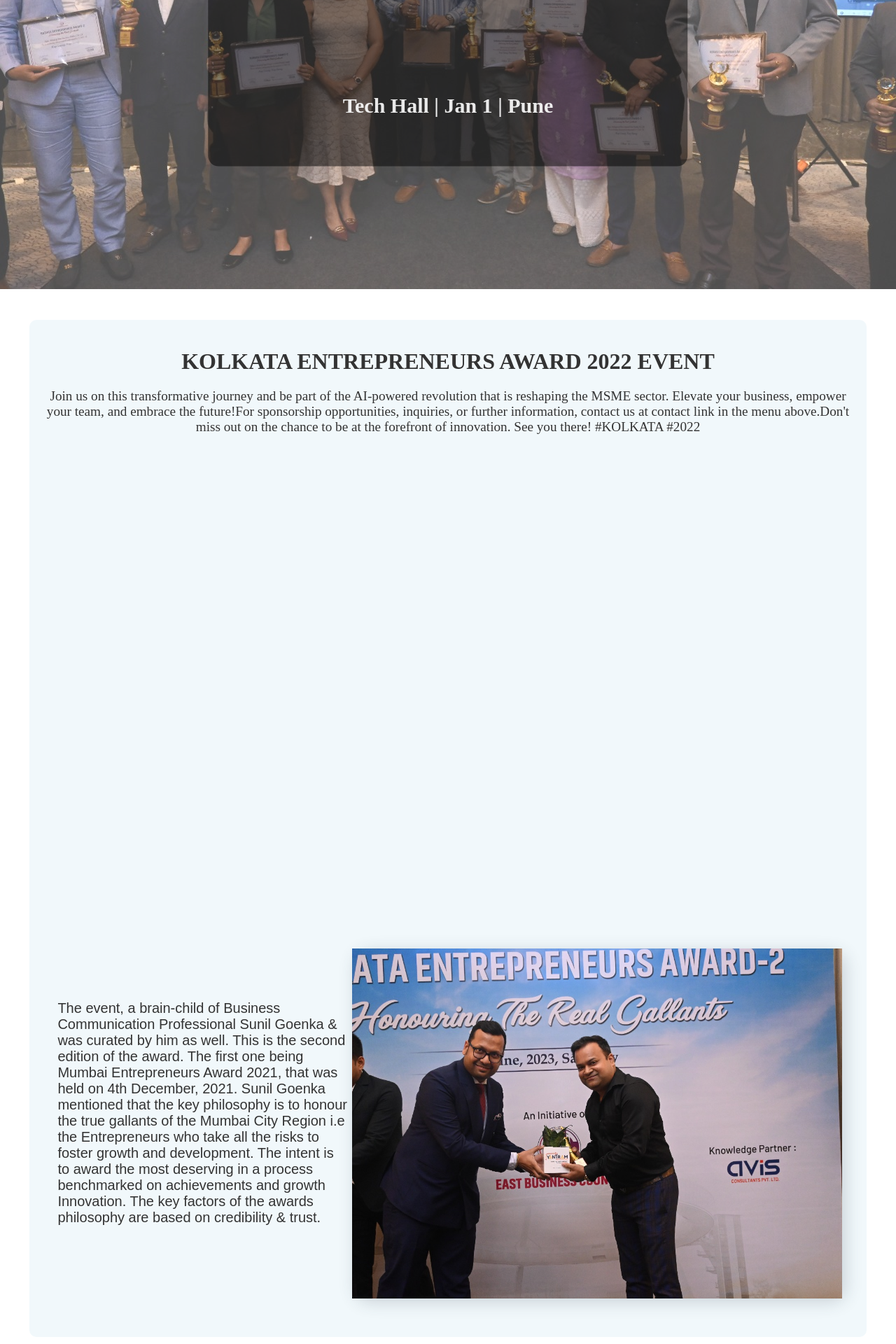
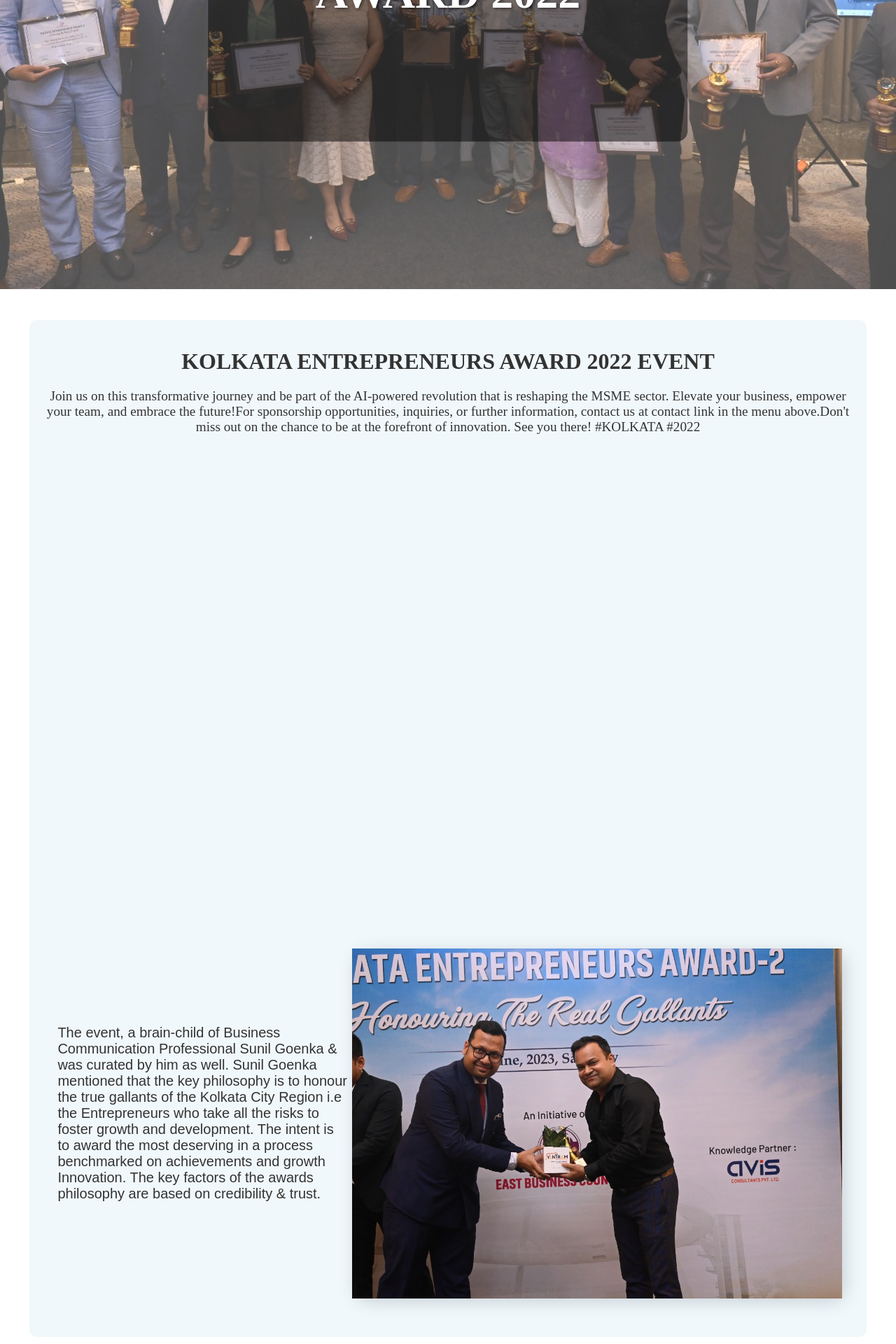
Before and after one commit to krushna53/yugma-ventures-main, a React (Create React App) app: page /eventdetail/kolkata-enterpreneurs-award-2022 in a window 1280 px wide. Shown: the part 440-2360 px from the top of the page at 70% size. Built offline with nearby package versions, Linux system fonts and the light colour scheme.

Commit message:
words changes

```diff
--- a/src/eventsData.json
+++ b/src/eventsData.json
@@ -70,7 +70,7 @@
         "time": "Pune",
         "introTitle": "KOLKATA ENTREPRENEURS AWARD 2022 EVENT",
         "introDesc": "Join us on this transformative journey and be part of the AI-powered revolution that is reshaping the MSME sector. Elevate your business, empower your team, and embrace the future!For sponsorship opportunities, inquiries, or further information, contact us at contact link in the menu above.Don't miss out on the chance to be at the forefront of innovation. See you there! #KOLKATA #2022",
-        "pastdescription": "The event, a brain-child of Business Communication Professional Sunil Goenka & was curated by him as well. This is the second edition of the award. The first one being Mumbai Entrepreneurs Award 2021, that was held on 4th December, 2021. Sunil Goenka mentioned that the key philosophy is to honour the true gallants of the Mumbai City Region i.e the Entrepreneurs who take all the risks to foster growth and development. The intent is to award the most deserving in a process benchmarked on achievements and growth Innovation. The key factors of the awards philosophy are based on credibility & trust.",
+        "pastdescription": "The event, a brain-child of Business Communication Professional Sunil Goenka & was curated by him as well. Sunil Goenka mentioned that the key philosophy is to honour the true gallants of the Kolkata City Region i.e the Entrepreneurs who take all the risks to foster growth and development. The intent is to award the most deserving in a process benchmarked on achievements and growth Innovation. The key factors of the awards philosophy are based on credibility & trust.",
         "carouselImages": [
           "../eventImage/pastEventImage/kolkataEvent/image1.jpeg",
           "../eventImage/pastEventImage/kolkataEvent/image2.jpeg",
--- a/src/pages/EventDetail.jsx
+++ b/src/pages/EventDetail.jsx
@@ -53,11 +53,11 @@
             <div className="event-name">
               <h1>{event.name}</h1>
             </div>
-            <div className="event-date-venue">
+            {/* <div className="event-date-venue">
               <h2>
                 {event.venue} | {event.date} | {event.time}
               </h2>
-            </div>
+            </div> */}
           </div>
         </div>
         <div className="event-description-container">
```
